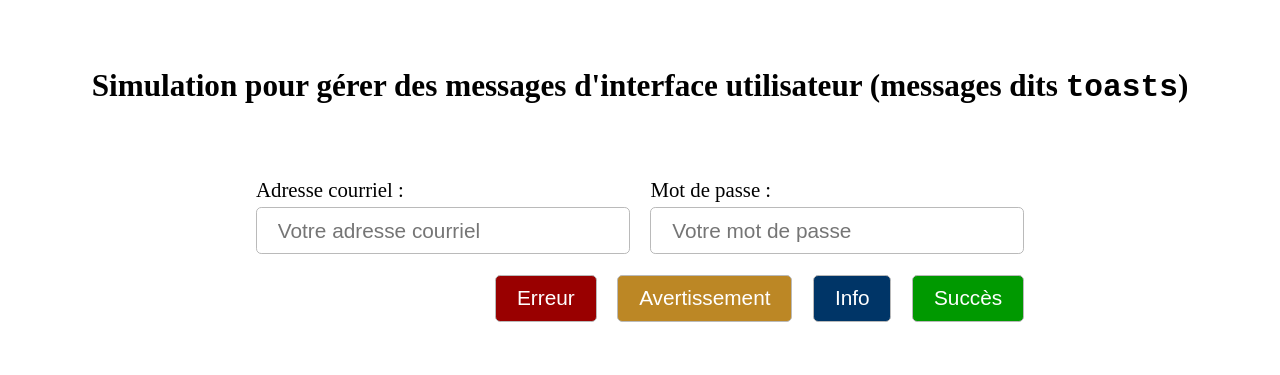
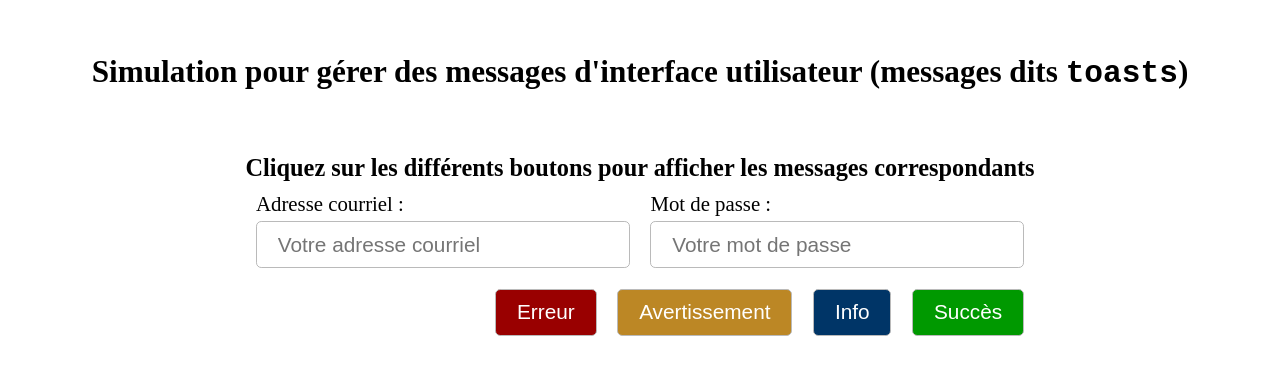
Before and after one commit to 582-2W2/atelier-rattrapage-mi-session, a plain HTML site: page index.html in a window 1280 px wide. Shown: the part 205-580 px from the top of the page. Drawn offline with Linux system fonts and the light colour scheme.

Commit message:
Ajout H3 (instructions)

```diff
--- a/index.html
+++ b/index.html
@@ -10,6 +10,7 @@
 </head>
 <body>
   <h1>Simulation pour gérer des messages d'interface utilisateur (messages dits <code>toasts</code>)</h1>
+  <h3>Cliquez sur les différents boutons pour afficher les messages correspondants</h3>
   <main>
     <form>
       <div class="champs-formulaire">
```
